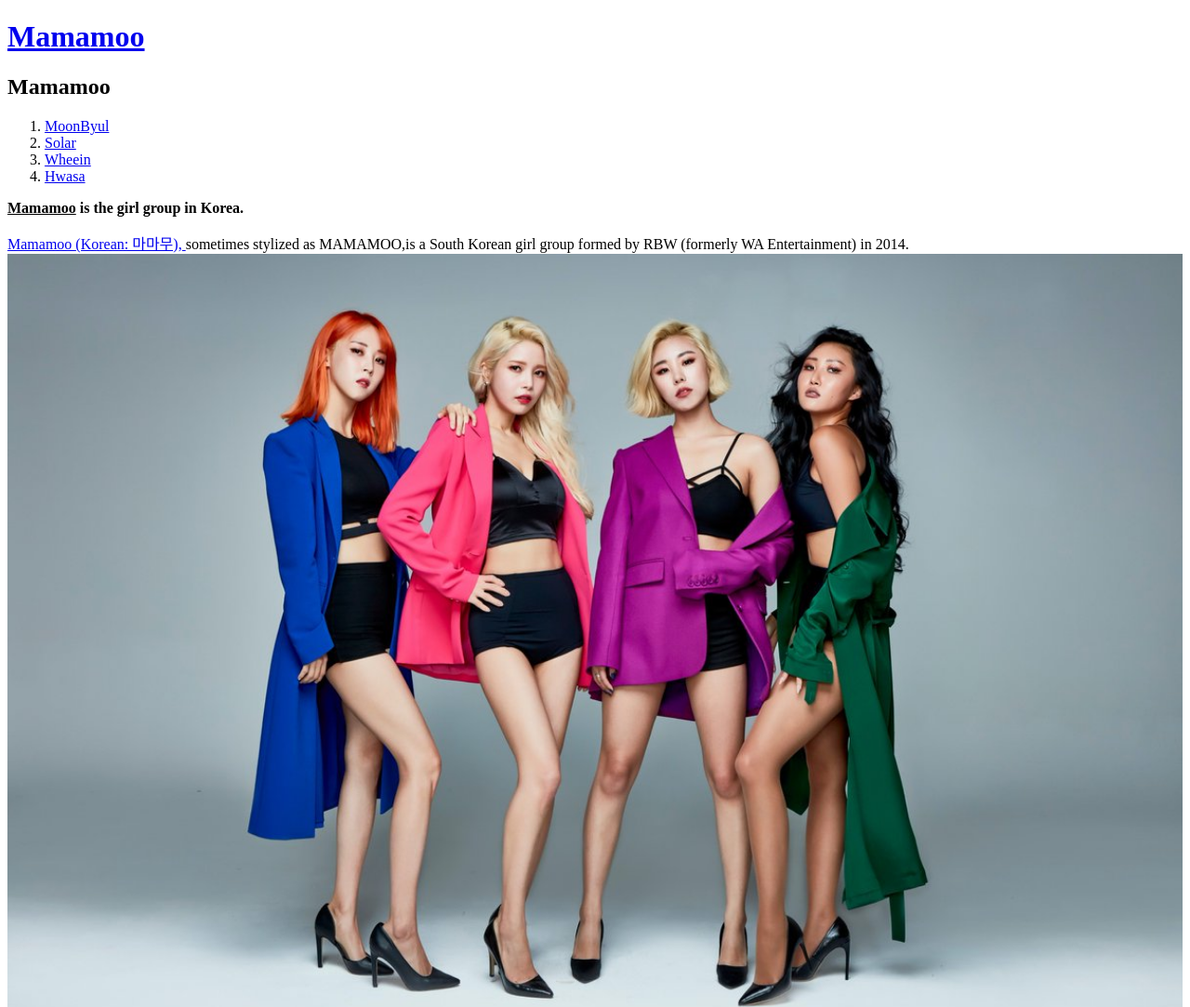
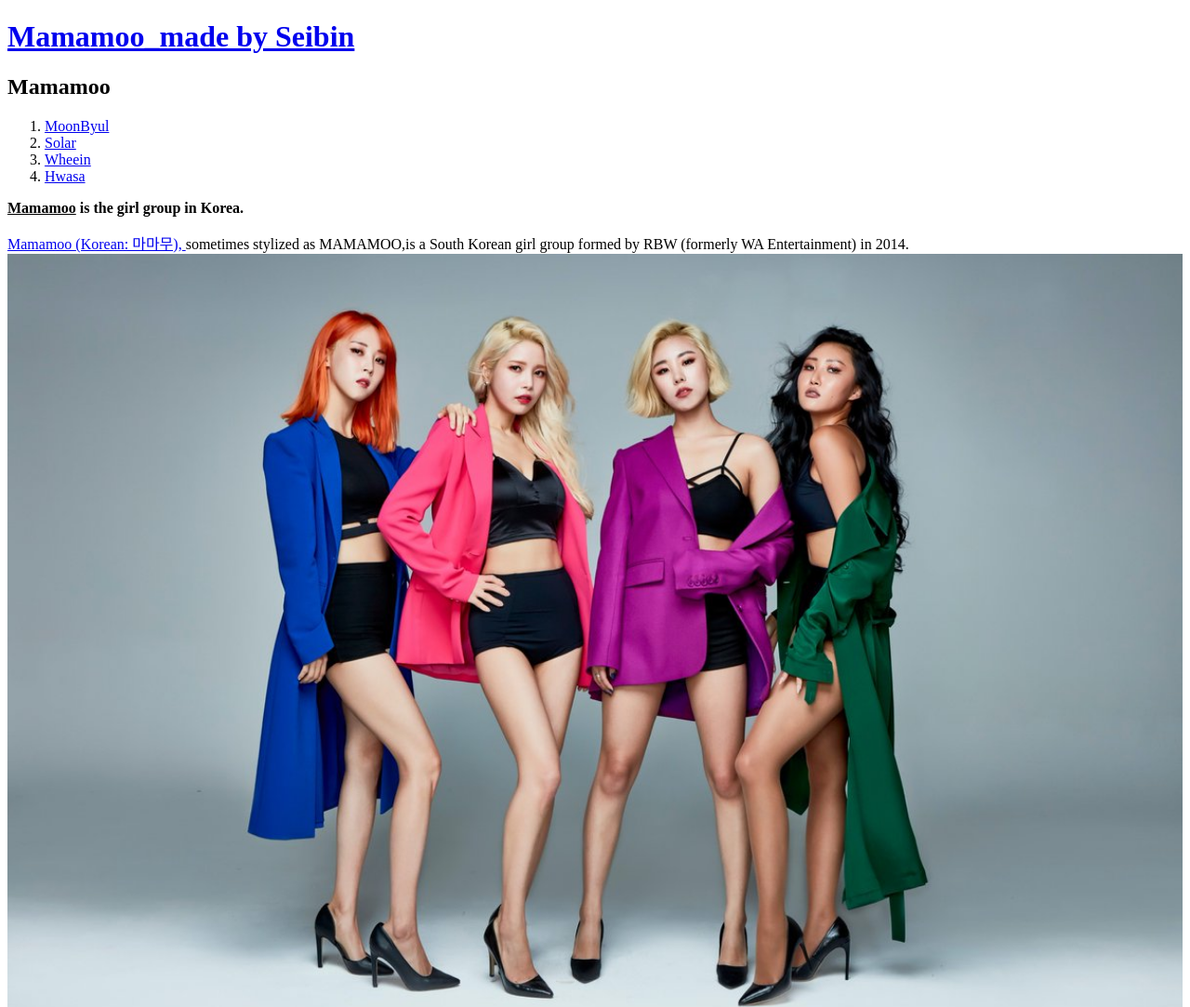
Before and after one commit to Grace-Ahn/Web1, a plain HTML site: page index.html in a window 1280 px wide. Shown: the top 1083 px of the page at 93% size. Drawn offline with Linux system fonts and the light colour scheme.

Commit message:
Update index.html

```diff
--- a/index.html
+++ b/index.html
@@ -6,7 +6,7 @@
 </head>
 
 <body>
-  <h1><a href="index.html">Mamamoo</a></h1>
+  <h1><a href="index.html">Mamamoo_made by Seibin</a></h1>
 <h2>Mamamoo</h2>
 <ol>
   <li><a href="1.html">MoonByul</a></li>
```
